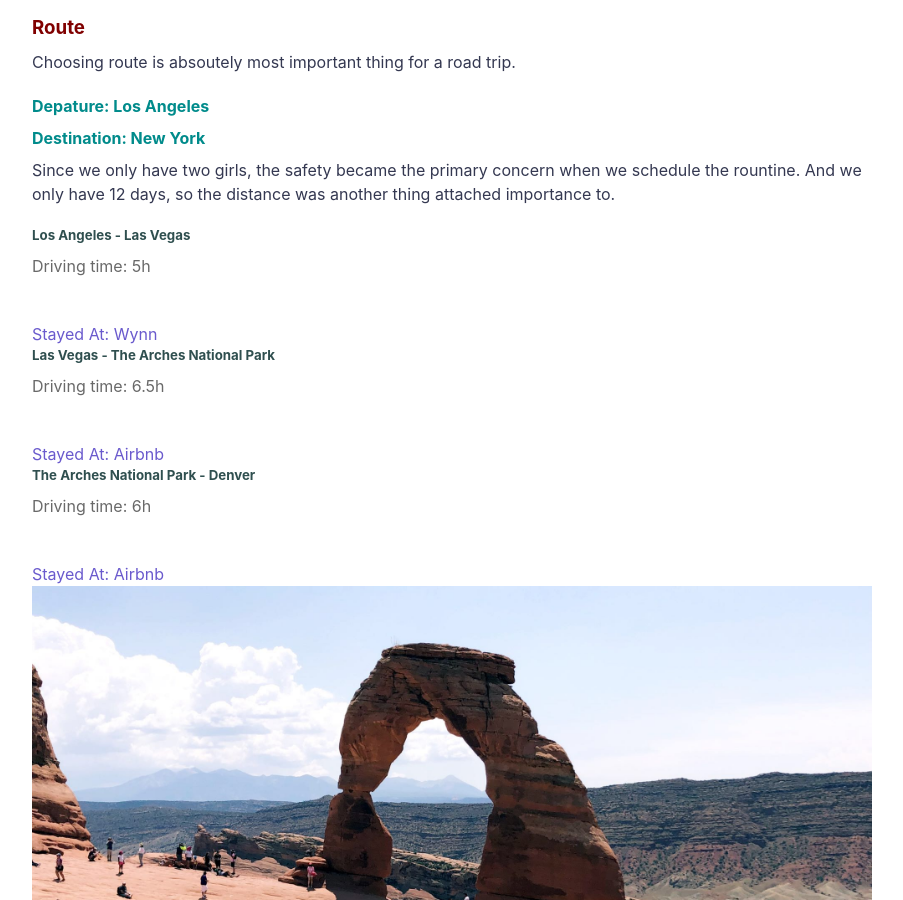
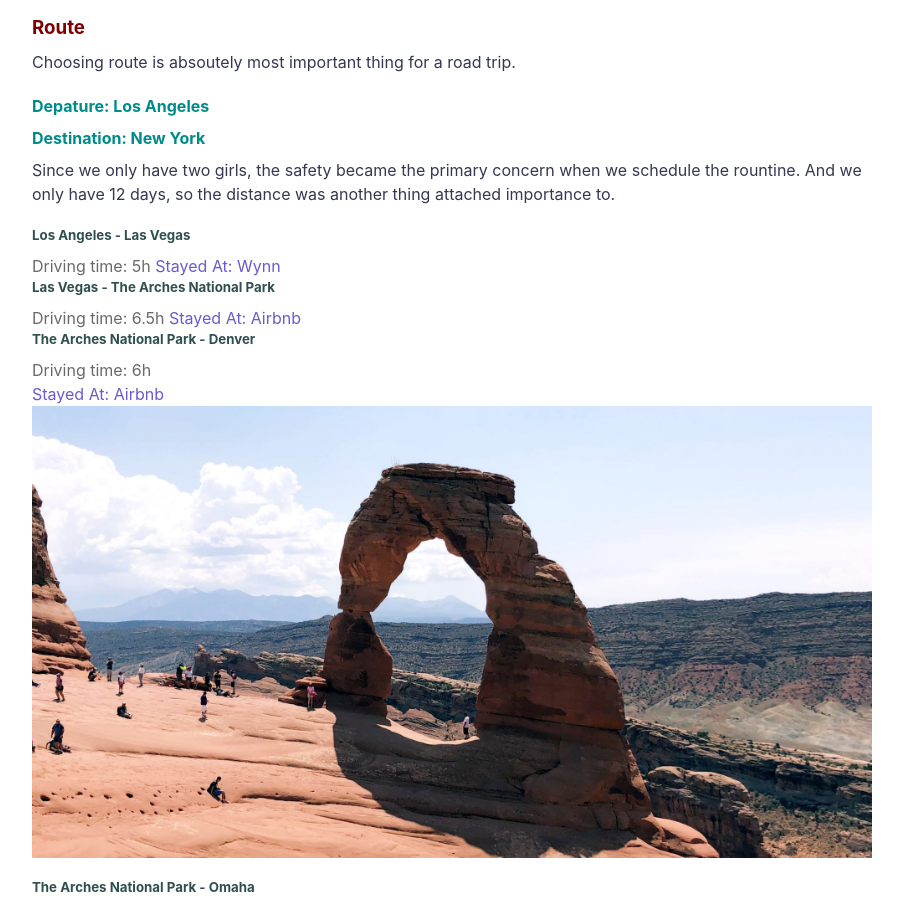
Before and after one commit to 0wang/0wang.github.io, a Jekyll site: the page built from _posts/2018-08-08-Across-the-US.md, in a window 1280 px wide and 900 px high, scrolled down 642 px. Shown: the whole window, without its empty margins (188-1091 px from the left). Built offline with Jekyll 4.4.1, drawn with Linux system fonts in a browser that asks for light colours; a script that is not in the unit is left out; comment, search, counter and statistics services are not loaded.

Commit message:
aboutc11

```diff
--- a/_posts/2018-08-08-Across-the-US.md
+++ b/_posts/2018-08-08-Across-the-US.md
@@ -12,32 +12,32 @@ Choosing route is absoutely most important thing for a road trip.
 Since we only have two girls, the safety became the primary concern when we schedule the rountine. And we only have 12 days, so the distance was another thing attached importance to.
 
 ##### <font color="#2F4F4F">Los Angeles - Las Vegas </font>
-<font color="#696969">Driving time: 5h </font> <br />
+<font color="#696969">Driving time: 5h </font>
 <font color="#6A5ACD">Stayed At: Wynn </font>
 
 ##### <font color="#2F4F4F">Las Vegas - The Arches National Park </font>
-<font color="#696969">Driving time: 6.5h </font> <br />
+<font color="#696969">Driving time: 6.5h </font>
 <font color="#6A5ACD">Stayed At: Airbnb </font>
 
 ##### <font color="#2F4F4F">The Arches National Park - Denver </font>
-<font color="#696969">Driving time: 6h <br /> </font> <br />
+<font color="#696969">Driving time: 6h <br /> </font>
 <font color="#6A5ACD">Stayed At: Airbnb </font>
 ![Arches National Park](/assets/img/posts/sleek.jpg)
 
 ##### <font color="#2F4F4F">The Arches National Park - Omaha </font>
-<font color="#696969">Driving time: 8h </font> <br />
+<font color="#696969">Driving time: 8h </font>
 <font color="#6A5ACD">Stayed At: Hotel Deco </font>
 
 ##### <font color="#2F4F4F">Omaha - Chesterton </font>
-<font color="#696969">Driving time: 8h </font> <br />
+<font color="#696969">Driving time: 8h </font>
 <font color="#6A5ACD">Stayed At: Hilton </font>
 
 ##### <font color="#2F4F4F">Chesteron - Erie </font>
-<font color="#696969">Driving time: 6h </font> <br />
+<font color="#696969">Driving time: 6h </font>
 <font color="#6A5ACD">Stayed At: N/A </font>
 
 ##### <font color="#2F4F4F">Erie - Niagara Falls </font>
-<font color="#696969">Driving time: 3h </font> <br />
+<font color="#696969">Driving time: 3h </font>
 <font color="#6A5ACD">Stayed At: Motel </font>
 
 ### <font color="#800000">Pictures and their stories </font>
```
